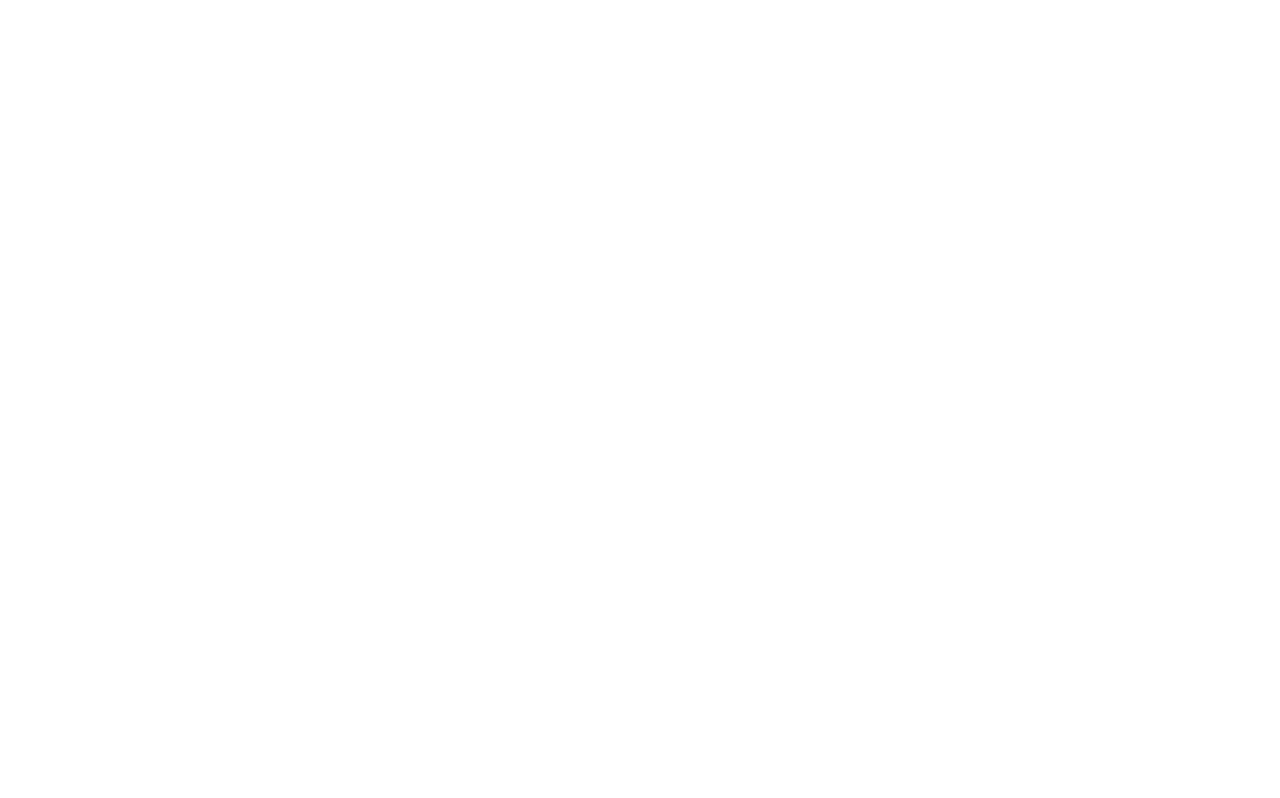
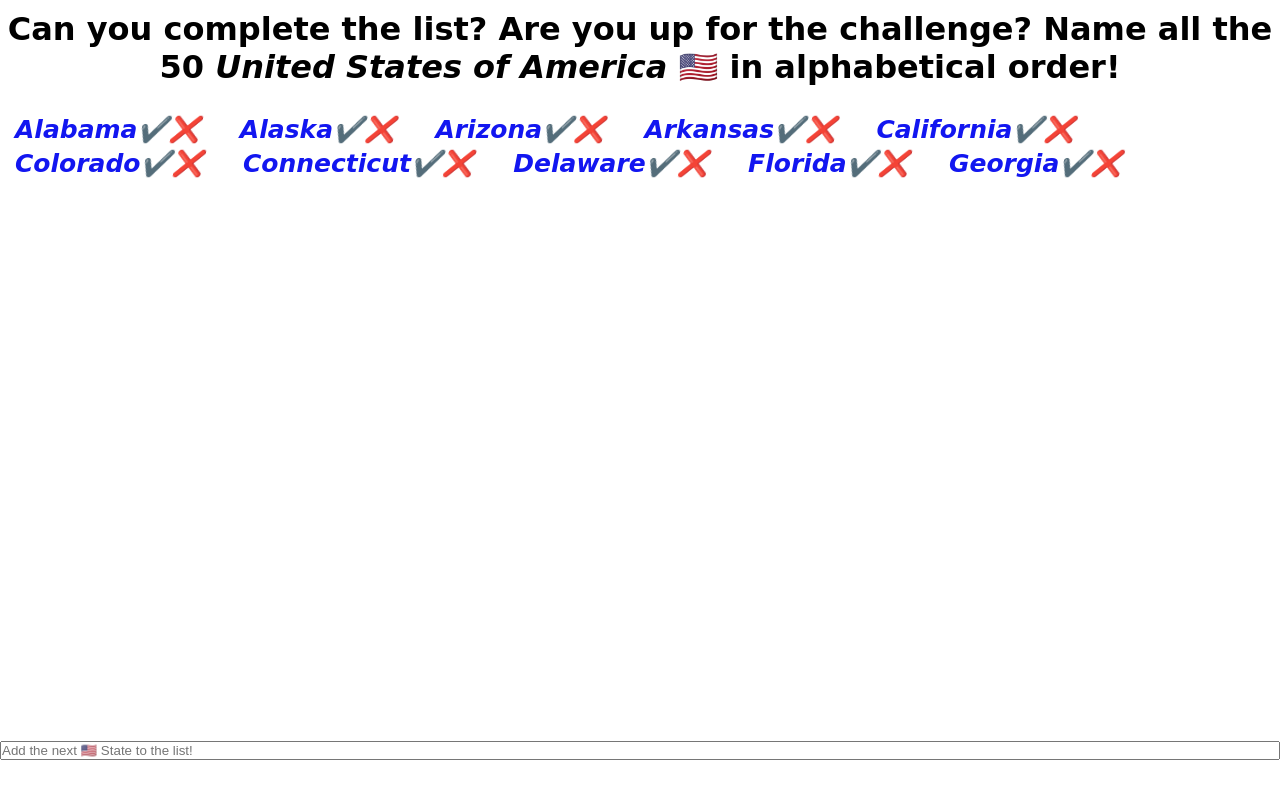
Before and after one commit to MattiaPolli93/vue-todolist, a plain HTML site: page index.html in a window 1280 px wide. Drawn offline with nearby package versions, Linux system fonts and the light colour scheme; a web font is replaced by a local one.

Commit message:
Add style and item-remove functionality

```diff
--- a/css/style.css
+++ b/css/style.css
@@ -3,7 +3,46 @@
     padding: 0;
     box-sizing: border-box;
 }
+.flex {
+    display: flex;
+}
 
 .wrapper {
     font-family: 'Averia Serif Libre', cursive;
+    height: 100vh;
 }
+
+.title {
+    height: 80px;
+    text-align: center;
+    margin-top: 10px;
+}
+
+.list {
+    flex-direction: column;
+    justify-content: space-between;
+    height: calc(100vh - 80px);
+}
+
+.list ol {
+    flex-direction: row;
+    flex-wrap: wrap;
+    list-style: none;
+    margin: 20px 15px 0;
+}
+
+.list ol li {
+    margin: 5px 40px 0 0;
+    font-size: 25px;
+    font-style: italic;
+    font-weight: 700;
+}
+
+.list ol li a {
+    text-decoration: none;
+    color: #1216f0;
+}
+
+.list input {
+    margin-bottom: 50px;
+}
--- a/index.html
+++ b/index.html
@@ -15,6 +15,17 @@
 </head>
 <body>
     <div id="app" class="wrapper">
+        <div class="title">
+            <h1>Can you complete the list? Are you up for the challenge? Name all the 50 <em>United States of America</em> 🇺🇸 in alphabetical order!</h1>
+        </div>
+        <div class="list flex">
+            <ol v-if="usList.length > 0" class="flex">
+                <li v-for="(state, index) in usList"><a href="https://en.wikipedia.org/wiki/U.S._state">{{state}}</a>✔️<a href="#"><span @click="deleteItemList">❌</span></a></li>
+            </ol>
+
+            <input type="text" placeholder="Add the next 🇺🇸 State to the list!">
+
+        </div>
 
     </div>
 
--- a/js/script.js
+++ b/js/script.js
@@ -6,10 +6,24 @@ const app = new Vue(
     {
         el: "#app",
         data: {
-
+            newItemList: "",
+            usList: [
+                "Alabama",
+                "Alaska",
+                "Arizona",
+                "Arkansas",
+                "California",
+                "Colorado",
+                "Connecticut",
+                "Delaware",
+                "Florida",
+                "Georgia"
+            ],
         },
-        methods:{
-
+        methods: {
+            deleteItemList: function(itemList) {
+                this.usList.splice(itemList, 1);
+            },
         }
     }
 );
```
